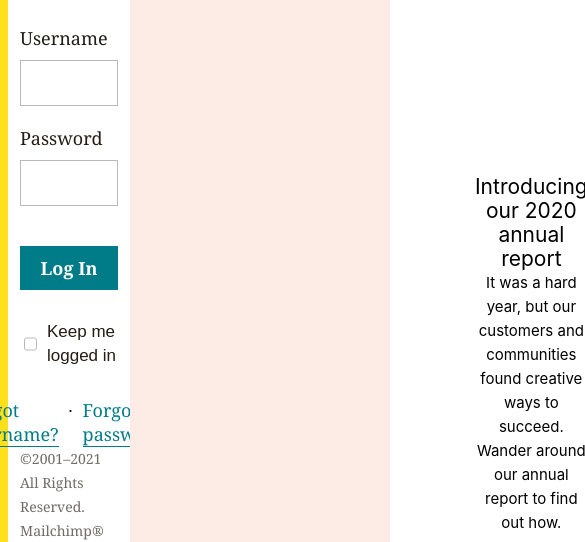
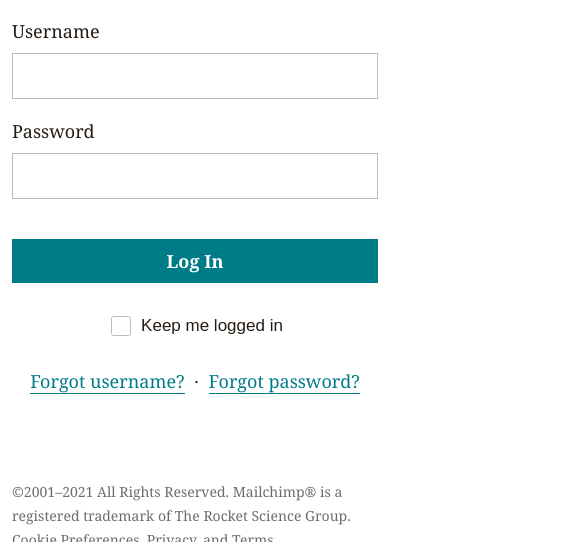
Before and after one commit to runz0rEgor/4-page, a website: page index.html in a window 390 px wide. Shown: the part 280-822 px from the top of the page, 585 px wide, since content can reach past the window. Drawn offline with Linux system fonts and the light colour scheme.

Commit message:
add responsive

```diff
--- a/scss/aboutPage/aboutSection.scss
+++ b/scss/aboutPage/aboutSection.scss
@@ -4,13 +4,17 @@
   background-image: url(../../img/php8e5cwl.jpeg);
   background-repeat: no-repeat;
   background-size: cover;
+  background-position-x: center;
+
+
 }
 
 .about__content {
   position: absolute;
   text-align: center;
-  bottom: 140px;
-  left: 345px;
+  right: 5%;
+  left: 5%;
+  bottom: 10%;
   font-family: -apple-system, BlinkMacSystemFont, 'Segoe UI', Roboto, Oxygen, Ubuntu, Cantarell, 'Open Sans', 'Helvetica Neue', sans-serif;
   &-title {
     font-size: 21px;
@@ -29,3 +33,11 @@
     }
   }
 }
+
+
+
+@media(max-width: 1024px) {
+  .about {
+    display: none;
+  }
+}
--- a/scss/loginPage/loginForm.scss
+++ b/scss/loginPage/loginForm.scss
@@ -4,6 +4,19 @@
   border-left: 8px solid #ffe01b;
   padding: 12px;
   width: 33.33333333%;
+}
+
+@media(max-width:414px) {
+  .login-form {
+    border-left: none;
+    border-top: 3px solid #ffe01b;;
+  }
+}
+
+@media(max-width: 1024px) {
+  .login-form {
+    flex-grow: 1;
+  }
 }
 
 .login-form__login-container {
@@ -18,6 +31,7 @@
 
   }
 }
+
 
 .login-form__title {
   margin-top: 20px;
```
Also changed, not shown: css/style.css.
